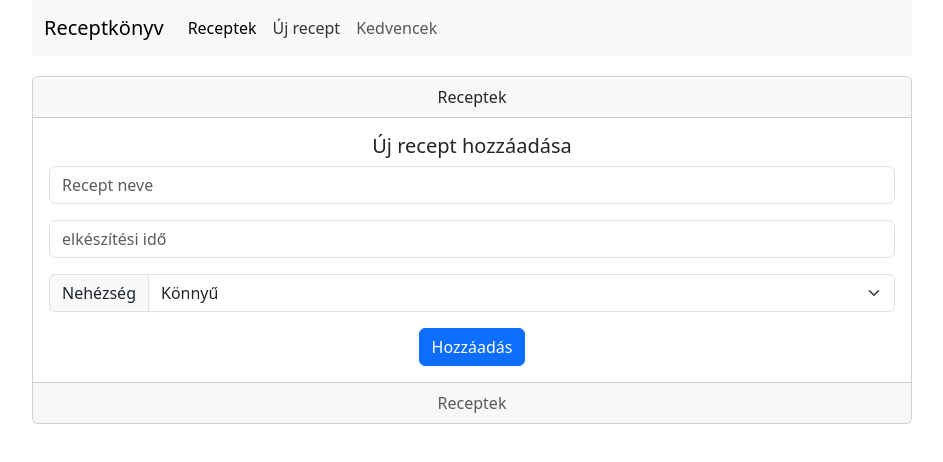
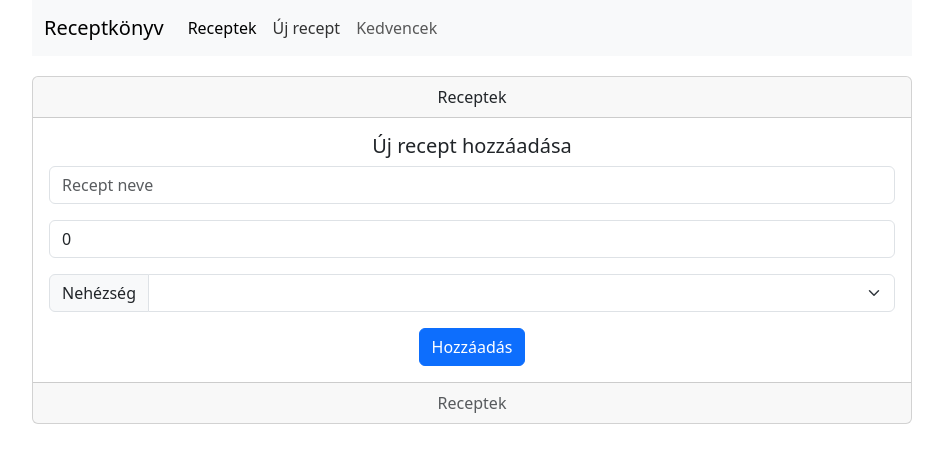
Before and after one commit to K3sTr3L0104/vueProject, a Vue app in the folder vueProject/: page / in a window 1280 px wide. Both pictures are taken after a click on the link "Új recept". Shown: the top 462 px of the page, without its empty margins (168-1111 px from the left). Built offline with nearby package versions, Linux system fonts and the light colour scheme.

Commit message:
item hozzáadása a listához

```diff
--- a/vueProject/src/App.vue
+++ b/vueProject/src/App.vue
@@ -2,12 +2,15 @@
 import { ref } from 'vue';
 import HelloWorld from './components/HelloWorld.vue'
 import Recipe from './components/Recipe.vue'
-
+var newObj = ""
 var asd = ref(0);
-
 const newPage = () => {
   asd.value = 1;
   console.log(asd.value)
+}
+
+const kiegeszit = (obj)=>{
+  console.log(newObj);
 }
 
 const oldPage = () => {
@@ -47,8 +50,8 @@ const oldPage = () => {
 
   </header>
   <main>
-    <HelloWorld v-if="asd == 0"/>
-    <Recipe v-if="asd > 0"/>
+    <HelloWorld v-if="asd == 0" :obj="newObj"/>
+    <Recipe v-if="asd > 0" @addNewRecipe="kiegeszit"/>
 
   </main>
   <footer>
--- a/vueProject/src/components/HelloWorld.vue
+++ b/vueProject/src/components/HelloWorld.vue
@@ -1,12 +1,17 @@
 <script setup>
 import { recipes } from '../../data/dummyData';
-import { ref, watch } from 'vue';
-
+import { ref, watch, defineProps } from 'vue';
+const props = defineProps({
+    obj: Object
+})
 var chose = ref("Elkészítési idő szerint");
 var difficultyFilter = ref("Minden nehézség");
 var selectedItems = ref([...recipes]);
 var searchValue = ref("");
-
+const addRecipe = (recipe) => {
+  recipes.value.push(recipe);
+  console.log(recipes)
+}
 watch([chose, difficultyFilter, searchValue], () => {
   let filteredRecipes = [...recipes];
   if (searchValue.value) {
--- a/vueProject/src/components/Recipe.vue
+++ b/vueProject/src/components/Recipe.vue
@@ -1,5 +1,17 @@
 <script setup>
-
+import { ref, defineEmits } from 'vue';
+import { recipes } from '../../data/dummyData';
+const emit = defineEmits(['addNewRecipe']);
+var difficulty = ref("")
+var name = ref("")
+var cookTime = ref(0)
+var imageURL = "https://via.placeholder.com/300x200";
+const join = () =>{
+    var obj = {name: name.value,cookTime: cookTime.value,difficulty: difficulty.value, imageUrl: imageURL};
+    recipes.push(obj)
+    console.log(recipes)
+    emit('addNewRecipe',obj)
+}
 </script>
 <template>
     <header>
@@ -15,24 +27,24 @@
                 <h5 class="card-title">Új recept hozzáadása</h5>
 
                 <div class="input-group mb-3">
-                <input type="text" class="form-control" placeholder="Recept neve" aria-label="Recept neve" aria-describedby="button-addon2">
+                <input type="text" class="form-control" placeholder="Recept neve" aria-label="Recept neve" aria-describedby="button-addon2" v-model="name">
                 </div>
 
                 <div class="input-group mb-3">
-                <input type="number" class="form-control" placeholder="elkészítési idő" aria-label="Elkészítési idő" aria-describedby="button-addon2">
+                <input type="number" class="form-control" placeholder="elkészítési idő" aria-label="Elkészítési idő" aria-describedby="button-addon2" v-model="cookTime">
 
                 </div>
 
                 <div class="input-group mb-3">
                 <label class="input-group-text" for="inputGroupSelect01">Nehézség</label>
-                <select class="form-select" id="inputGroupSelect01">
-                    <option value="1">Könnyű</option>
-                    <option value="2">Közepes</option>
-                    <option value="3">Nehéz</option>
+                <select class="form-select" id="inputGroupSelect01" v-model="difficulty">
+                    <option>könnyű</option>
+                    <option>közepes</option>
+                    <option>nehéz</option>
                 </select>
                 </div>
 
-                <a href="#" class="btn btn-primary">Hozzáadás</a>
+                <a href="#" class="btn btn-primary" @click="join()">Hozzáadás</a>
             </div>
             <div class="card-footer text-muted">
                 Receptek
```
